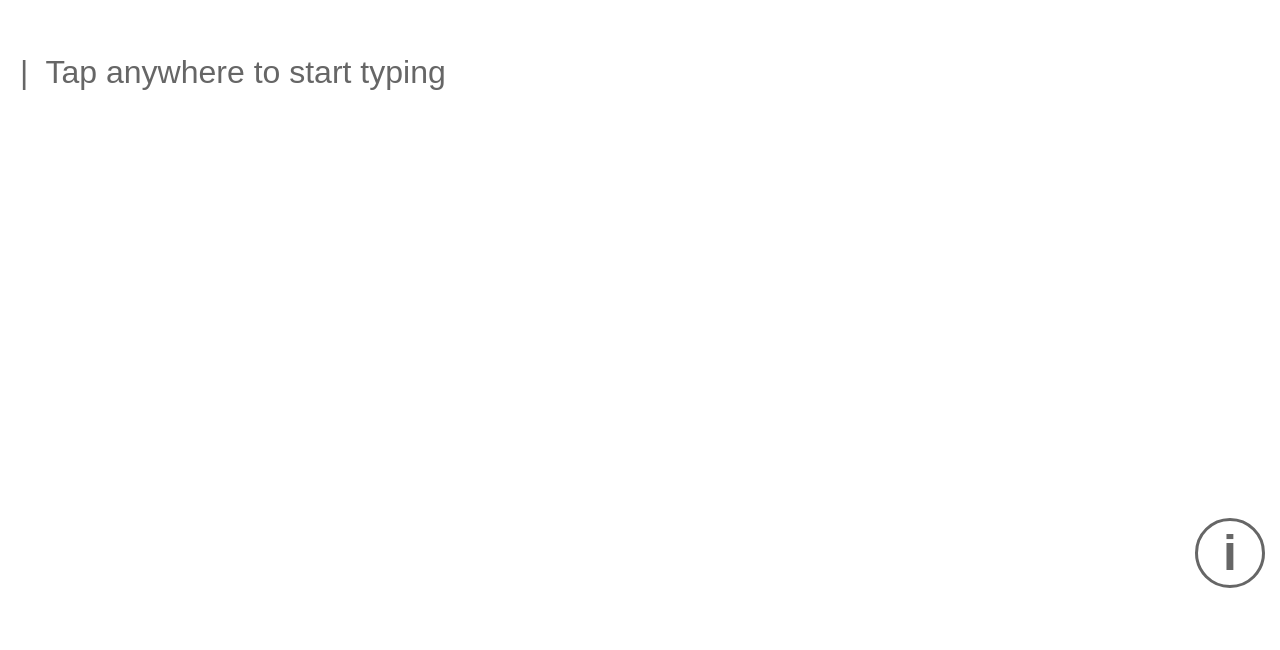
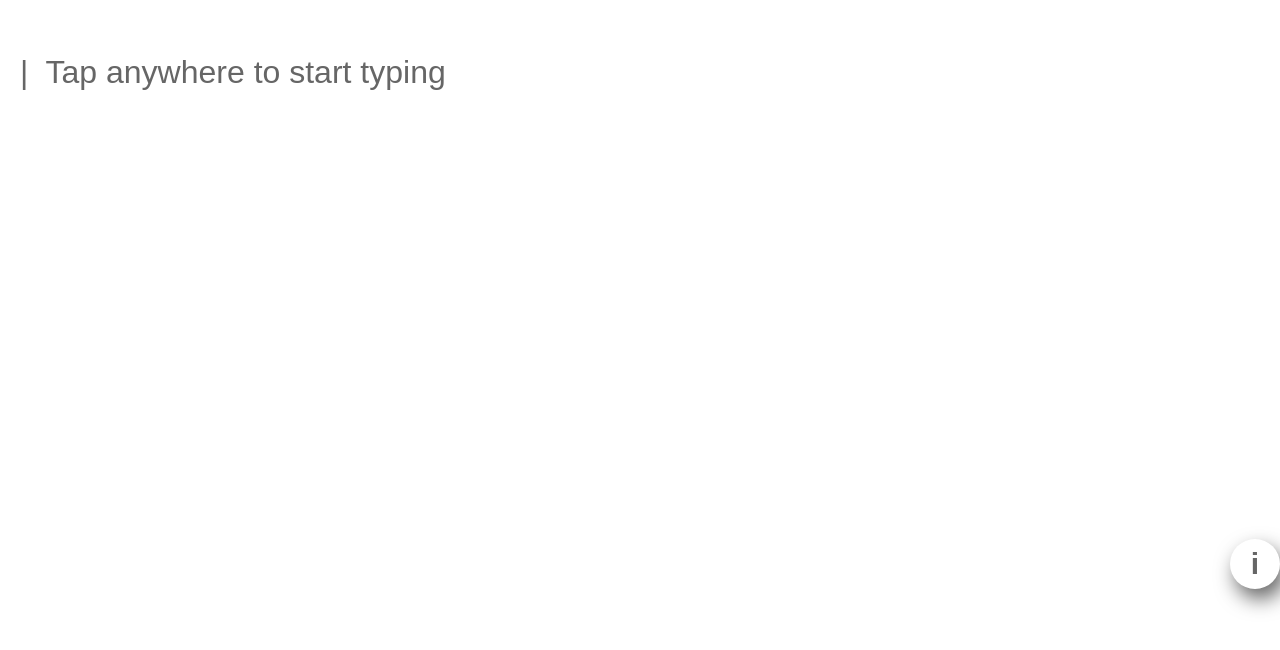
Before and after one commit to Theobasallaje/betterletter, a React (Create React App) app: page / in a window 1280 px wide. Shown: the part 202-852 px from the top of the page. After the commit the page ends 800 px from the top, so only its background shows below. Built offline with nearby package versions, Linux system fonts and the light colour scheme.

Commit message:
added button styling and position

```diff
--- a/src/components/Fab/Fab.js
+++ b/src/components/Fab/Fab.js
@@ -1,5 +1,5 @@
 import React from 'react';
-import { FontAwesomeIcon } from '@fortawesome/react-fontawesome'
+//import { FontAwesomeIcon } from '@fortawesome/react-fontawesome'
 // import { Route, Switch } from './node_modules/react-router-dom';
 // import InfoModal from './../../components/InfoModal/InfoModal';
 import './Fab.scss'
@@ -10,7 +10,9 @@ const Fab = () => {
     //   </Switch>
     return (
         <>
-            <button class='infoFabButton'>i</button>
+            <div class="fabContainer">
+                <button disabled class='infoFabButton'>i</button>
+            </div>
         </>
     );
 };
--- a/src/components/Fab/Fab.scss
+++ b/src/components/Fab/Fab.scss
@@ -1,19 +1,34 @@
 .infoFabButton {
     background: white;
     text-align: center;
-    margin-right: .3em;
-    margin-bottom: 6em;
-    width: 70px;
-    height: 70px;
+    // margin-right: .3em;
+    // margin-bottom: 6em;
+    width: 50px;
+    height: 50px;
     border-radius: 100%;
     display: inline-flex;
     flex-direction: column;
     justify-content: center;
     align-items: center;
-    font-size: 50px;
+    font-size: 30px;
     color: #666666;
     font-weight: bold;
     text-decoration: none;
-    border: solid #666666;
+    box-shadow: 5px 10px 20px;
+    // border: solid #666666;
+    ////Fab Placement////
     float: right;
+    margin-left: 80%;
+    // margin: 0;
+    bottom: 0;
+    position: fixed;
+    ////Fab Placement////
 }
+
+.fabContainer {
+    height: 100%;
+    width: 100%;
+    // border: 2px solid blue;
+    display: flex;
+    justify-content: right;
+}
--- a/src/components/TextEditor.js
+++ b/src/components/TextEditor.js
@@ -1,7 +1,8 @@
 import React, { Component } from 'react';
 import { Editor, EditorState, RichUtils } from 'draft-js';
-import { FontAwesomeIcon } from '@fortawesome/react-fontawesome'
-import { faUnderline, faCode } from '@fortawesome/free-solid-svg-icons'
+// import Fab from './Fab/Fab';
+// import { FontAwesomeIcon } from '@fortawesome/react-fontawesome'
+// import { faUnderline, faCode } from '@fortawesome/free-solid-svg-icons'
 import './TextEditor.scss';
 
 class TextEditor extends Component {
@@ -47,6 +48,7 @@ class TextEditor extends Component {
           handleKeyCommand={this.handleKeyCommand}
           onChange={this.onChange}
         />
+        {/* <Fab /> */}
       </div>
     );
   }
--- a/src/components/TextEditor.scss
+++ b/src/components/TextEditor.scss
@@ -4,6 +4,7 @@ body {
   // padding: 2em;
   // background: #333;
   font-family: sans-serif;
+  // border: 2px solid red;
 }
 
 button {
@@ -12,8 +13,7 @@ button {
   border: none;
   padding: 0.5em;
   cursor: pointer;
-  margin-bottom: 1em;
-  margin-right: 1em;
+  margin-bottom: .3em;
   border-radius: 0.2em;
 }
 
```
